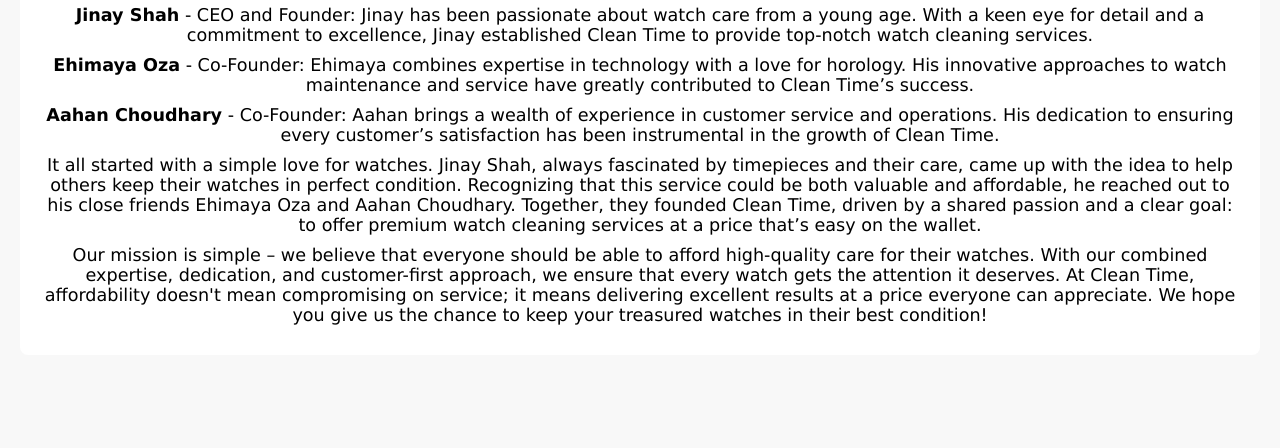
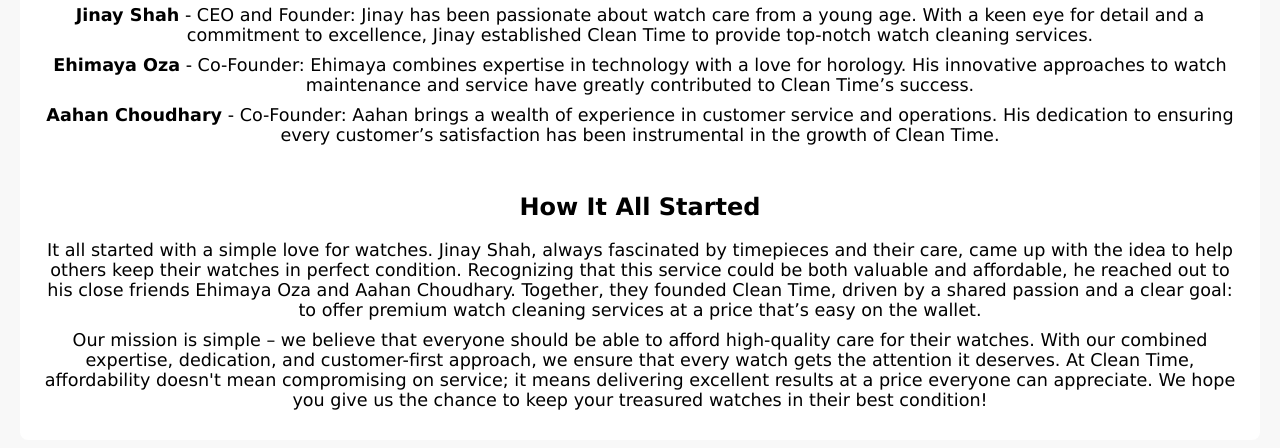
Before and after one commit to CleanTimeNISV/clean-time-nisv, a plain HTML site: page about.html in a window 1280 px wide. Shown: the part 164-612 px from the top of the page. Drawn offline with Linux system fonts and the light colour scheme.

Commit message:
Update about.html

```diff
--- a/about.html
+++ b/about.html
@@ -64,6 +64,13 @@
             font-weight: bold; /* Make it bold for better visibility */
         }
 
+        .about-us h2 {
+            margin-top: 2em; /* Add margin for spacing */
+            font-size: 1.5em; /* Font size for subheadings */
+            color: black; /* Ensure the heading is visible */
+            font-weight: bold; /* Make it bold for better visibility */
+        }
+
         .about-us p {
             font-size: 1.1em;
             margin: 10px 0;
@@ -88,7 +95,8 @@
 
         <p><strong>Aahan Choudhary</strong> - Co-Founder: Aahan brings a wealth of experience in customer service and operations. His dedication to ensuring every customer’s satisfaction has been instrumental in the growth of Clean Time.</p>
 
-        <!-- Added paragraph -->
+        <!-- New Heading and Paragraph -->
+        <h2>How It All Started</h2>
         <p>It all started with a simple love for watches. Jinay Shah, always fascinated by timepieces and their care, came up with the idea to help others keep their watches in perfect condition. Recognizing that this service could be both valuable and affordable, he reached out to his close friends Ehimaya Oza and Aahan Choudhary. Together, they founded Clean Time, driven by a shared passion and a clear goal: to offer premium watch cleaning services at a price that’s easy on the wallet.</p>
 
         <p>Our mission is simple – we believe that everyone should be able to afford high-quality care for their watches. With our combined expertise, dedication, and customer-first approach, we ensure that every watch gets the attention it deserves. At Clean Time, affordability doesn't mean compromising on service; it means delivering excellent results at a price everyone can appreciate. We hope you give us the chance to keep your treasured watches in their best condition!</p>
```
